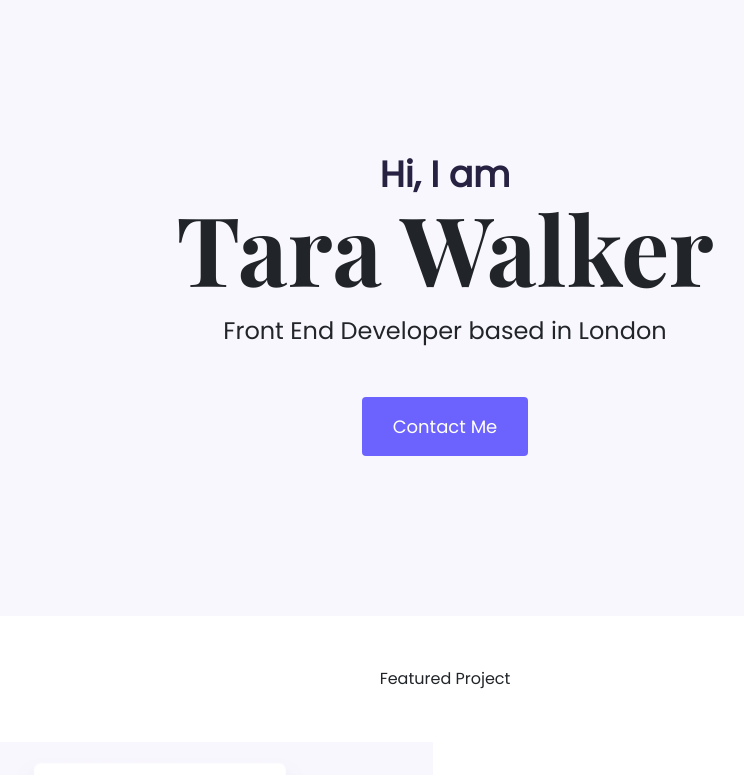
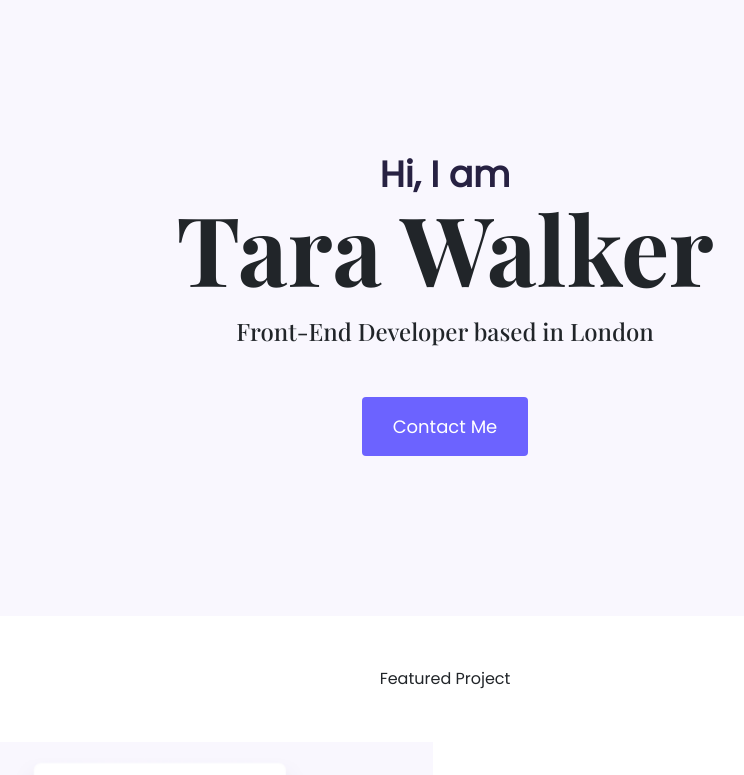
Before and after one commit to TaraWalk/Portfolio-Project, a plain HTML site: page index.html in a window 1280 px wide. Shown: the top 775 px of the page, without its empty margins (195-939 px from the left). Drawn offline with nearby package versions, Linux system fonts and the light colour scheme; a web font is replaced by a local one.

Commit message:
changed font

```diff
--- a/index.html
+++ b/index.html
@@ -32,7 +32,7 @@
     <div class="hero">
       <p>Hi, I am</p>
       <h1>Tara Walker</h1>
-      <h2 class="mb-5">Front End Developer based in London</h2>
+      <h2 class="mb-5">Front-End Developer based in London</h2>
       <div><a href="#" class="btn btn-branding">Contact Me</a></div>
     </div>
     <p class="text-center m-5">Featured Project</p>
--- a/styles/style.css
+++ b/styles/style.css
@@ -14,6 +14,7 @@ h1 {
 }
 h2 {
   font-size: 64px;
+  font-family: var(--heading-font-family);
 }
 p {
   font-weight: normal;
```
